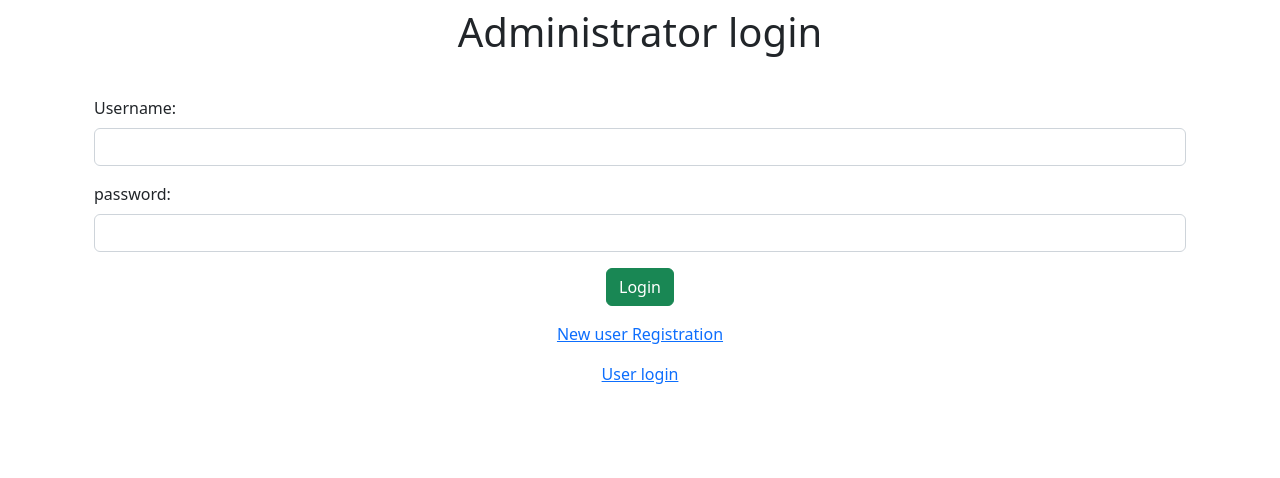
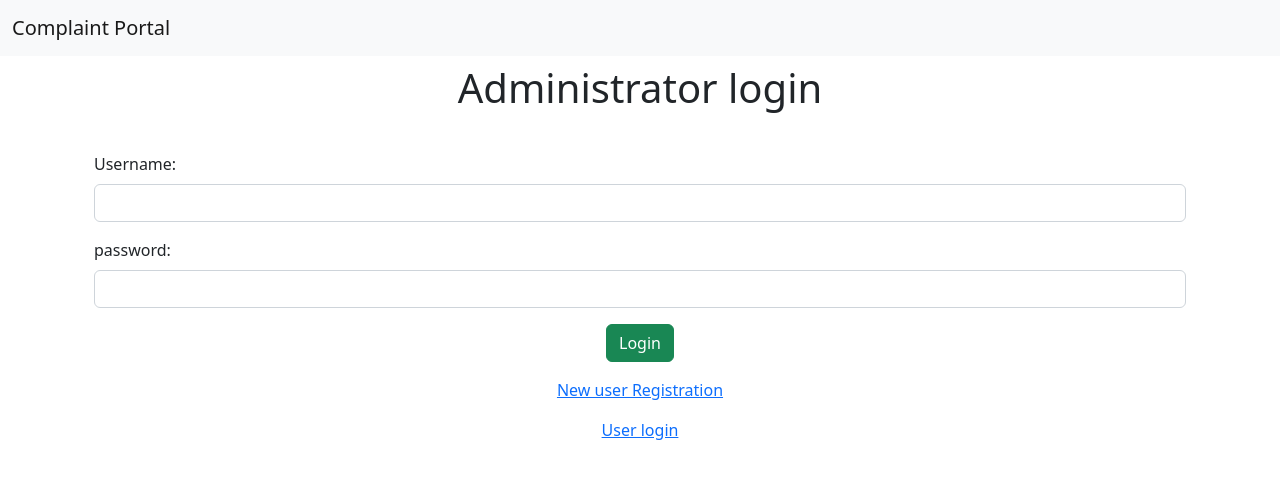
Before and after one commit to aswanthpvtk/Complaint-portal-angular, an Angular app: page / in a window 1280 px wide. Shown: the top 478 px of the page. Built offline with nearby package versions, Linux system fonts and the light colour scheme.

Commit message:
complaint

```diff
--- a/src/app/admin-login/admin-login.component.html
+++ b/src/app/admin-login/admin-login.component.html
@@ -1,3 +1,4 @@
+<app-main-nav></app-main-nav>
 <div class="container">
     <div class="row g-3 mt-6">
 
--- a/src/app/admin-login/admin-login.component.ts
+++ b/src/app/admin-login/admin-login.component.ts
@@ -23,7 +23,7 @@
     if ( this.aname=="admin" && this.psw=="12345")
 
     {
-      this.route.navigate(['/aad'])
+      this.route.navigate(['/ul'])
 
    }
 
--- a/src/app/app.module.ts
+++ b/src/app/app.module.ts
@@ -9,6 +9,7 @@
 import { UserLoginComponent } from './user-login/user-login.component';
 import { RouterModule, Routes } from '@angular/router';
 import {HttpClientModule} from '@angular/common/http';
+import { MainNavComponent } from './main-nav/main-nav.component';
 
 const myRoute:Routes=[
   {
@@ -30,7 +31,8 @@
     AppComponent,
     AdminLoginComponent,
     UserRegComponent,
-    UserLoginComponent
+    UserLoginComponent,
+    MainNavComponent
   ],
   imports: [
     BrowserModule,
--- /dev/null
+++ b/src/app/main-nav/main-nav.component.html
@@ -0,0 +1,14 @@
+<nav class="navbar navbar-expand-lg bg-light">
+    <div class="container-fluid">
+      <a class="navbar-brand" routerLink="/">Complaint Portal</a>
+      <button class="navbar-toggler" type="button" data-bs-toggle="collapse" data-bs-target="#navbarNav" aria-controls="navbarNav" aria-expanded="false" aria-label="Toggle navigation">
+        <span class="navbar-toggler-icon"></span>
+      </button>
+      <div class="collapse navbar-collapse" id="navbarNav">
+        <ul class="navbar-nav">
+
+
+        </ul>
+      </div>
+    </div>
+  </nav>
--- a/src/app/user-login/user-login.component.html
+++ b/src/app/user-login/user-login.component.html
@@ -1,3 +1,5 @@
+
+<app-main-nav></app-main-nav>
 <div class="container">
     <div class="row g-3 mt-6">
 
--- a/src/app/user-reg/user-reg.component.html
+++ b/src/app/user-reg/user-reg.component.html
@@ -1,3 +1,5 @@
+
+<app-main-nav></app-main-nav>
 <div class="container">
     <div class="row">
         <div class="col-12 col-sm-12 div-md-12 col-lg-12 div-xl-12 div-xxl-12">
```
Also changed, not shown: src/app/main-nav/main-nav.component.ts (added, +10 -0 lines), src/app/main-nav/main-nav.component.css (added).
